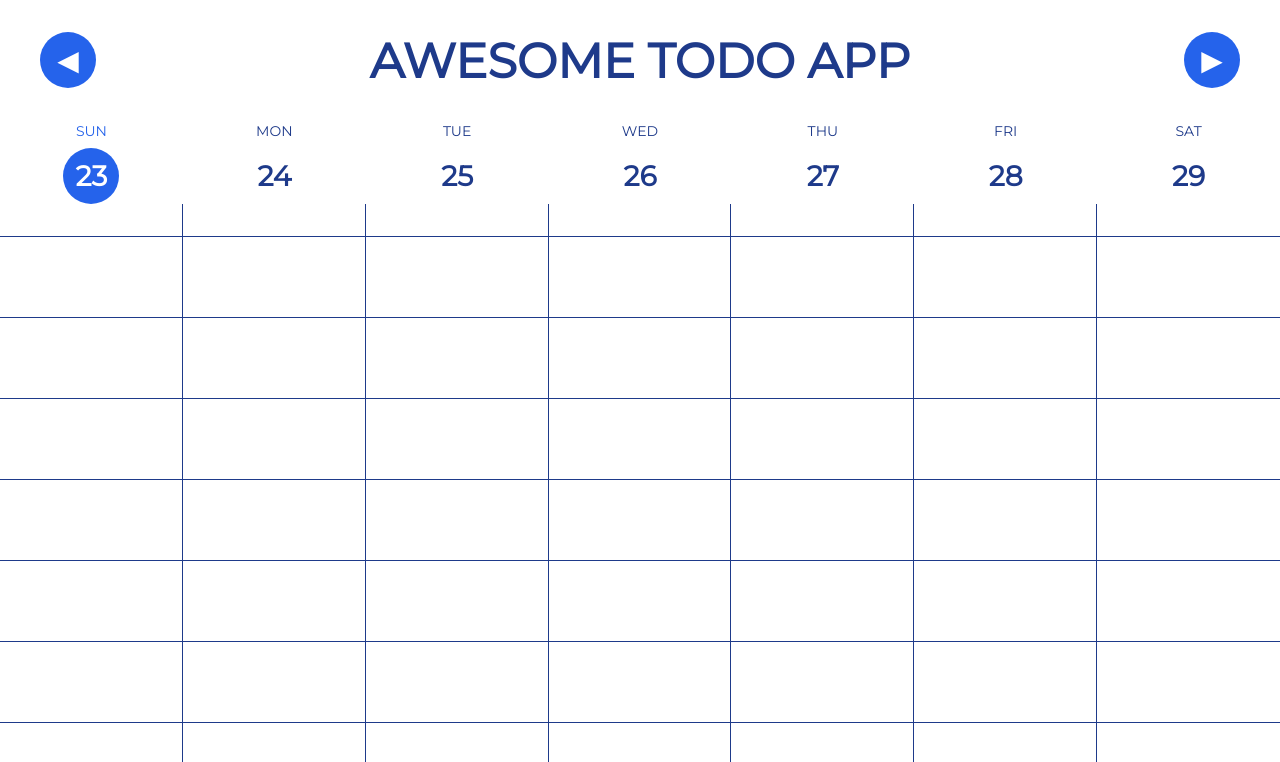
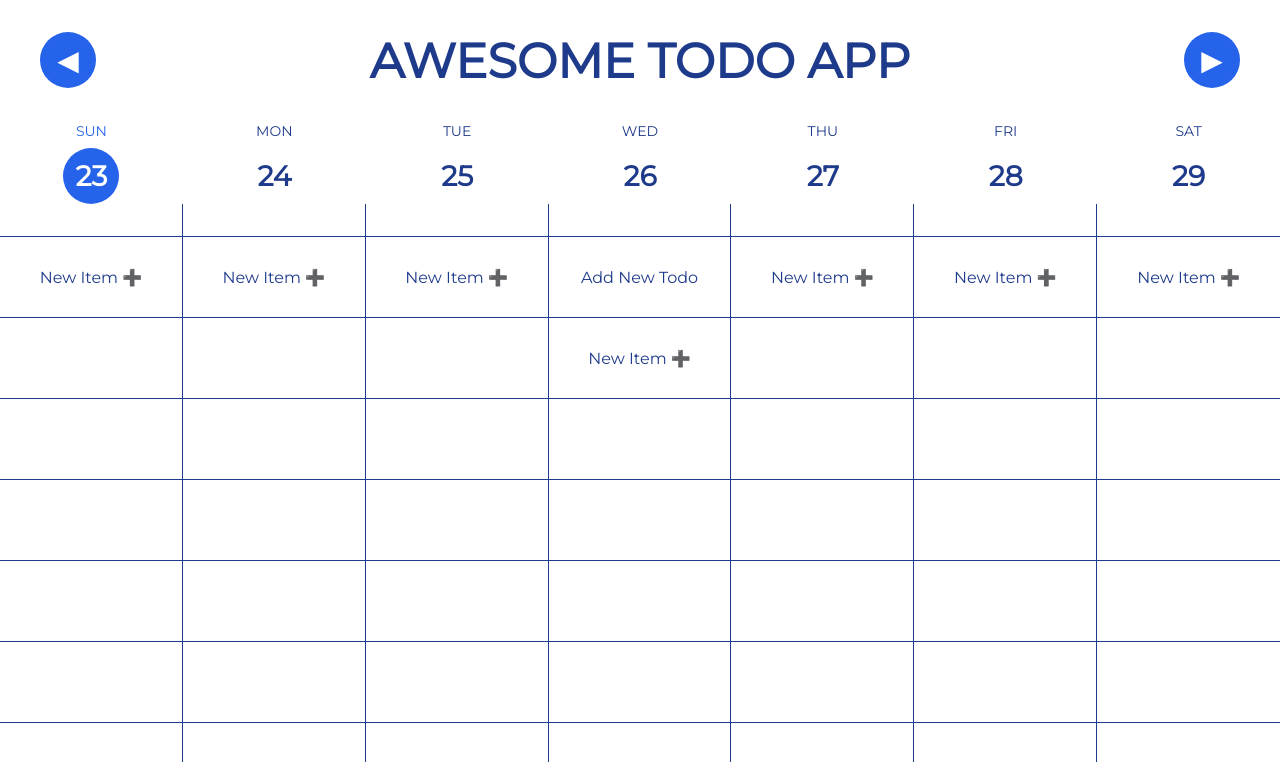
Before and after one commit to Setoryz/da-awesome-todo, a React (Create React App) app in the folder frontend/: page / in a window 1280 px wide. Shown: the top 762 px of the page. Built offline with nearby package versions, Linux system fonts and the light colour scheme.

Commit message:
✨ [frontend] - types created, demo data added to column

```diff
--- a/frontend/src/components/TodoCalendar/TodoCalendar.tsx
+++ b/frontend/src/components/TodoCalendar/TodoCalendar.tsx
@@ -1,8 +1,9 @@
 import { useState } from "react";
-import { addDays, getDay } from "date-fns";
+import { addDays, getDay, isSameDay } from "date-fns";
 import "./TodoCalendar.scss";
 import TodoCalendarDate from "./TodoCalendarDate";
 import TodosColumn from "../TodosColumn/TodosColumn";
+import { Todos } from "../types";
 
 const getStartDate = (date: Date) => addDays(date, -getDay(date));
 
@@ -32,7 +33,12 @@ const TodoCalendar = () => {
         {[...Array(7)].map((value, index) => (
           <div key={index.toString()} className="calendar__column">
             <TodoCalendarDate columnDate={addDays(startDate, index)} />
-            <TodosColumn columnDate={addDays(startDate, index)} />
+            <TodosColumn
+              columnDate={addDays(startDate, index)}
+              todos={todos.filter(({ date }) =>
+                isSameDay(date, addDays(startDate, index))
+              )}
+            />
           </div>
         ))}
       </div>
@@ -41,3 +47,30 @@ const TodoCalendar = () => {
 };
 
 export default TodoCalendar;
+
+const todos: Todos = [
+  {
+    title: "Work on Frontend",
+    date: new Date("2021/5/21"),
+    status: "done",
+    id: "7fb45c449d49",
+  },
+  {
+    title: "Handle CI & CD",
+    date: new Date("2021/5/21"),
+    status: "todo",
+    id: "bb24",
+  },
+  {
+    title: "Add New Todo",
+    date: new Date("2021/5/26"),
+    status: "doing",
+    id: "d26a45e0-bb2b-11eb-b2c4-3f9a01b8f7ef",
+  },
+  {
+    title: "Add New Backend",
+    date: new Date("2021/5/22"),
+    status: "doing",
+    id: "e0923c40-bb2b-11eb-8ae2-210f80351355",
+  },
+];
--- a/frontend/src/components/TodosColumn/TodosColumn.tsx
+++ b/frontend/src/components/TodosColumn/TodosColumn.tsx
@@ -1,10 +1,14 @@
 import { getDay, isToday } from "date-fns";
+import { useEffect } from "react";
+import { Todos } from "../types";
 import "./TodosColumn.scss";
 
 type Props = {
   columnDate: Date;
+  todos: Todos;
 };
-const TodosColumn = ({ columnDate }: Props) => {
+const TodosColumn = ({ columnDate, todos }: Props) => {
+  useEffect(() => {}, [columnDate, todos]);
   return (
     <div
       className={`todos__column ${getDay(columnDate) === 6 ? "last" : ""} ${
@@ -12,11 +16,14 @@ const TodosColumn = ({ columnDate }: Props) => {
       }`}
     >
       <div className="top__row"></div>
-      {[...Array(7)].map((value, index) => (
-        <div key={index} className="todos__row">
-          {/* <p>TodoItem</p> */}
-        </div>
-      ))}
+      {[...Array(todos.length >= 7 ? todos.length + 1 : 7)].map(
+        (value, index) => (
+          <div key={index} className="todos__row">
+            {todos[index] && <p>{todos[index].title}</p>}
+            {index === todos.length && <p>New Item ➕</p>}
+          </div>
+        )
+      )}
     </div>
   );
 };
--- /dev/null
+++ b/frontend/src/components/types.ts
@@ -0,0 +1,8 @@
+type TodoData = {
+  title: string;
+  date: Date;
+  status: "todo" | "done" | "doing";
+  id: string;
+};
+
+export type Todos = TodoData[];
```
